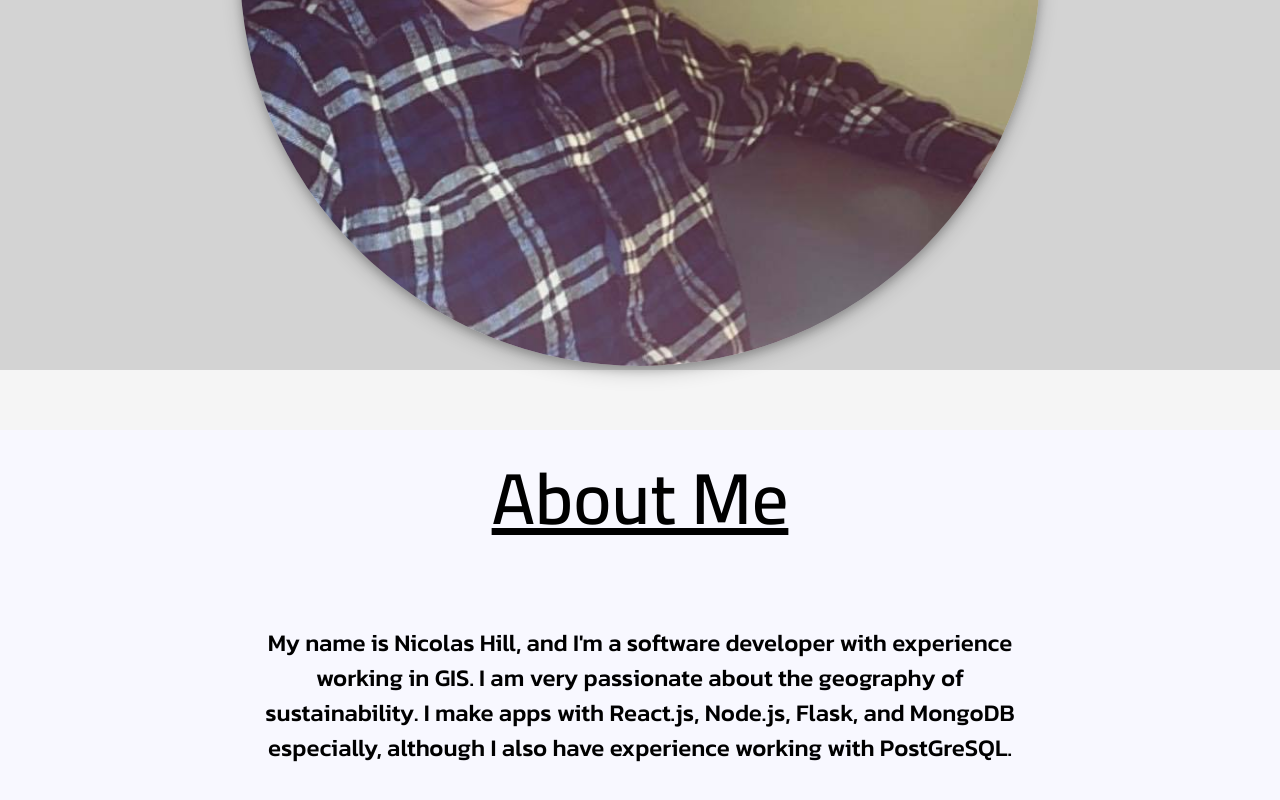
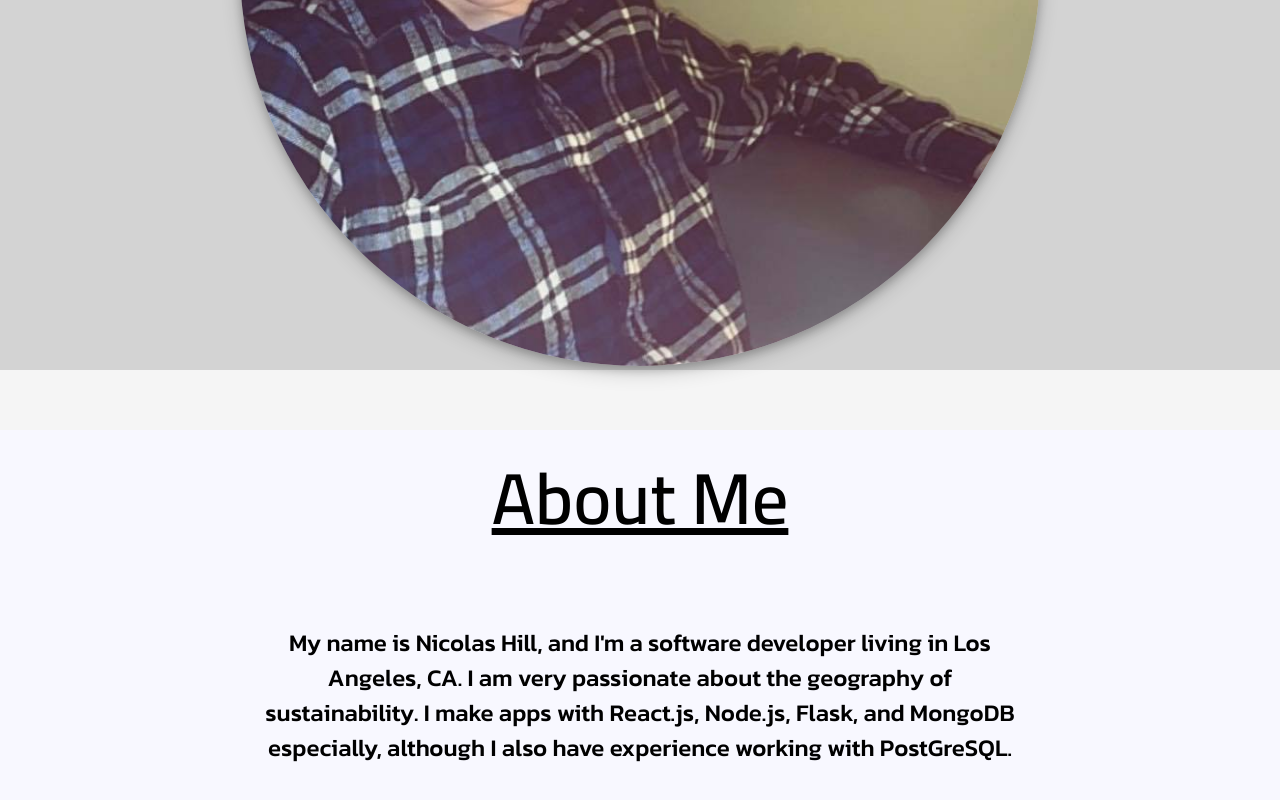
Before and after one commit to nrhill1/nicsite, a React (Create React App) app: page / in a window 1280 px wide. Shown: the part 880-1680 px from the top of the page. Built offline with nearby package versions, Linux system fonts and the light colour scheme.

Commit message:
more style

```diff
--- a/src/App.css
+++ b/src/App.css
@@ -81,7 +81,7 @@ header {
 .navbar li {
   list-style: none;
   align-self: center;
-  max-width: 400px;
+  max-width: 250px;
   margin: 0 auto;
 }
 
--- a/src/Components/About.js
+++ b/src/Components/About.js
@@ -6,7 +6,7 @@ class About extends Component {
         return(
             <div className="about">
                 <h2>About Me</h2>
-                <p>My name is Nicolas Hill, and I'm a software developer with experience working in GIS. I am very passionate about the geography of sustainability. I make apps with React.js, Node.js, Flask, and MongoDB especially, although I also
+                <p>My name is Nicolas Hill, and I'm a software developer living in Los Angeles, CA. I am very passionate about the geography of sustainability. I make apps with React.js, Node.js, Flask, and MongoDB especially, although I also
                     have experience working with PostGreSQL.
                 </p>
             </div>
--- a/src/Components/Contact.js
+++ b/src/Components/Contact.js
@@ -9,8 +9,8 @@ class Contact extends Component {
         <div>
             <h1>Contact Me</h1>
             <h3>nrhill1@gmail.com</h3>
-            <a href="https://www.linkedin.com/in/nicolasrussellhill/" ><img a="My LinkedIn Profile" src={lilogo} className="logo"></img></a>
-            <a href="https://github.com/nrhill1" ><img a="My GitHub" src={gitlogo} className="logo"></img></a>
+            <a href="https://www.linkedin.com/in/nicolasrussellhill/" ><img alt="My LinkedIn Profile" src={lilogo} className="logo"></img></a>
+            <a href="https://github.com/nrhill1" ><img alt="My GitHub" src={gitlogo} className="logo"></img></a>
 
         </div>
         )
```
